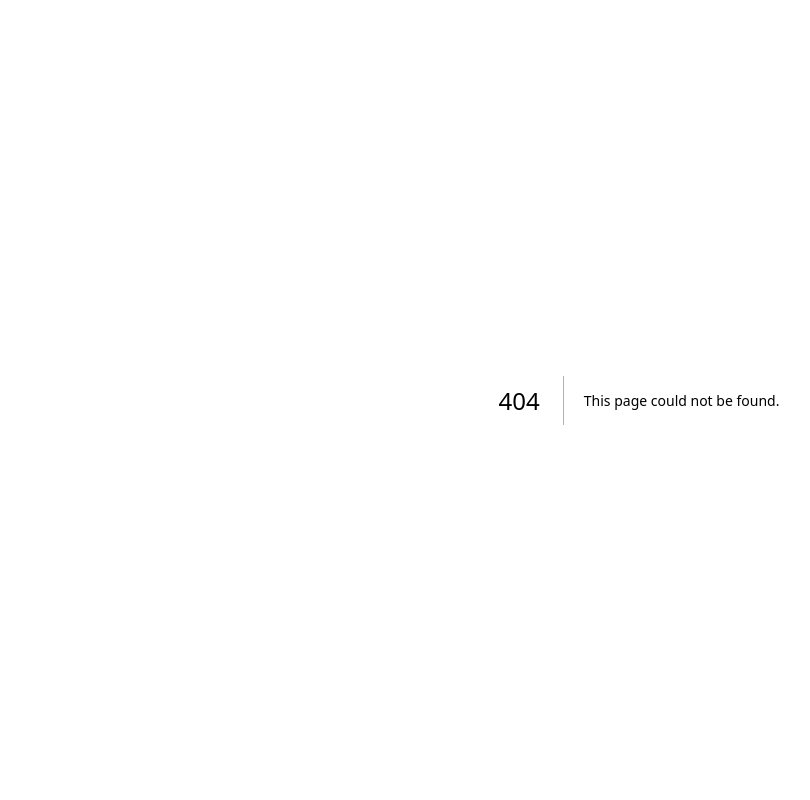
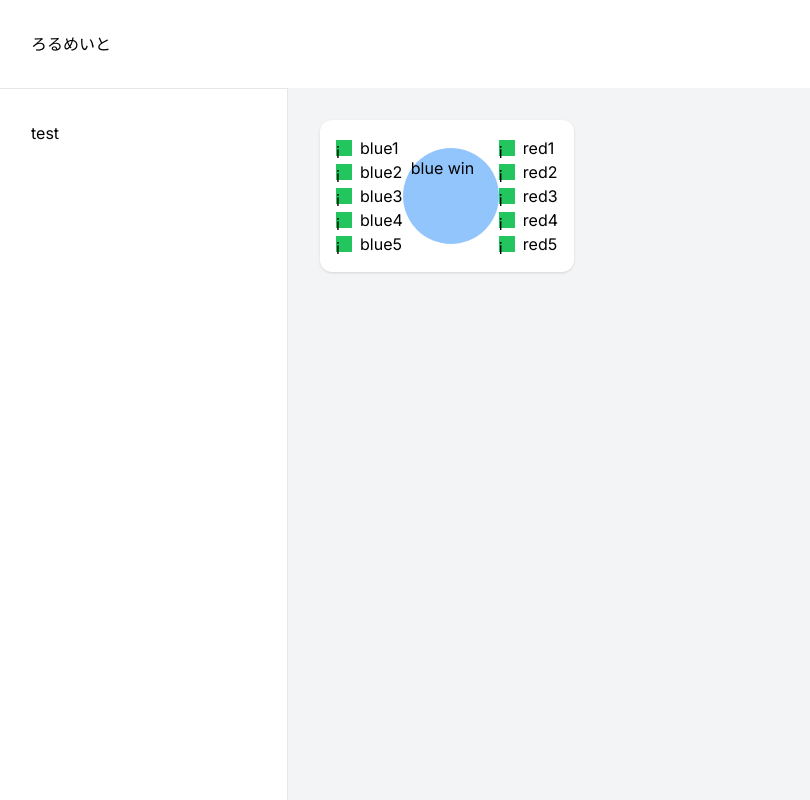
Before and after one commit to ponkotate/lolmate, a Next.js app: page /history in a window 1280 px wide. Before the commit this address had no page. Shown: the whole page, without its empty margins (1-811 px from the left). Built offline with nearby package versions, Linux system fonts and the light colour scheme.

Commit message:
feat: 雑UI/UX

```diff
--- /dev/null
+++ b/app/history/page.tsx
@@ -0,0 +1,46 @@
+import Dashboard from '@/components/templates/dashboard';
+
+export default function Page() {
+  return (
+    <Dashboard>
+      <div className="w-full p-8">
+        <Cassette />
+      </div>
+    </Dashboard>
+  );
+}
+
+type Summoner = {
+  name: string;
+};
+
+const Cassette = () => (
+  <div className="flex flex-row items-center justify-between rounded-xl bg-white p-4 shadow">
+    <div className="flex flex-col">
+      <Summoner name="blue1" />
+      <Summoner name="blue2" />
+      <Summoner name="blue3" />
+      <Summoner name="blue4" />
+      <Summoner name="blue5" />
+    </div>
+    <div>
+      <div className="h-24 w-24 rounded-full bg-blue-300 p-2">blue win</div>
+    </div>
+    <div className="flex flex-col">
+      <Summoner name="red1" />
+      <Summoner name="red2" />
+      <Summoner name="red3" />
+      <Summoner name="red4" />
+      <Summoner name="red5" />
+    </div>
+  </div>
+);
+
+const Summoner = ({ name }: Summoner) => (
+  <div className="flex flex-row items-center gap-2">
+    <div className="h-4 w-4 bg-green-500">i</div>
+    <div>
+      <span>{name}</span>
+    </div>
+  </div>
+);
--- a/app/page.tsx
+++ b/app/page.tsx
@@ -1,113 +1,9 @@
-import Image from "next/image";
+import Dashboard from '@/components/templates/dashboard';
 
-export default function Home() {
+export default function Page() {
   return (
-    <main className="flex min-h-screen flex-col items-center justify-between p-24">
-      <div className="z-10 w-full max-w-5xl items-center justify-between font-mono text-sm lg:flex">
-        <p className="fixed left-0 top-0 flex w-full justify-center border-b border-gray-300 bg-gradient-to-b from-zinc-200 pb-6 pt-8 backdrop-blur-2xl dark:border-neutral-800 dark:bg-zinc-800/30 dark:from-inherit lg:static lg:w-auto  lg:rounded-xl lg:border lg:bg-gray-200 lg:p-4 lg:dark:bg-zinc-800/30">
-          Get started by editing&nbsp;
-          <code className="font-mono font-bold">app/page.tsx</code>
-        </p>
-        <div className="fixed bottom-0 left-0 flex h-48 w-full items-end justify-center bg-gradient-to-t from-white via-white dark:from-black dark:via-black lg:static lg:size-auto lg:bg-none">
-          <a
-            className="pointer-events-none flex place-items-center gap-2 p-8 lg:pointer-events-auto lg:p-0"
-            href="https://vercel.com?utm_source=create-next-app&utm_medium=appdir-template&utm_campaign=create-next-app"
-            target="_blank"
-            rel="noopener noreferrer"
-          >
-            By{" "}
-            <Image
-              src="/vercel.svg"
-              alt="Vercel Logo"
-              className="dark:invert"
-              width={100}
-              height={24}
-              priority
-            />
-          </a>
-        </div>
-      </div>
-
-      <div className="relative z-[-1] flex place-items-center before:absolute before:h-[300px] before:w-full before:-translate-x-1/2 before:rounded-full before:bg-gradient-radial before:from-white before:to-transparent before:blur-2xl before:content-[''] after:absolute after:-z-20 after:h-[180px] after:w-full after:translate-x-1/3 after:bg-gradient-conic after:from-sky-200 after:via-blue-200 after:blur-2xl after:content-[''] before:dark:bg-gradient-to-br before:dark:from-transparent before:dark:to-blue-700 before:dark:opacity-10 after:dark:from-sky-900 after:dark:via-[#0141ff] after:dark:opacity-40 sm:before:w-[480px] sm:after:w-[240px] before:lg:h-[360px]">
-        <Image
-          className="relative dark:drop-shadow-[0_0_0.3rem_#ffffff70] dark:invert"
-          src="/next.svg"
-          alt="Next.js Logo"
-          width={180}
-          height={37}
-          priority
-        />
-      </div>
-
-      <div className="mb-32 grid text-center lg:mb-0 lg:w-full lg:max-w-5xl lg:grid-cols-4 lg:text-left">
-        <a
-          href="https://nextjs.org/docs?utm_source=create-next-app&utm_medium=appdir-template&utm_campaign=create-next-app"
-          className="group rounded-lg border border-transparent px-5 py-4 transition-colors hover:border-gray-300 hover:bg-gray-100 hover:dark:border-neutral-700 hover:dark:bg-neutral-800/30"
-          target="_blank"
-          rel="noopener noreferrer"
-        >
-          <h2 className="mb-3 text-2xl font-semibold">
-            Docs{" "}
-            <span className="inline-block transition-transform group-hover:translate-x-1 motion-reduce:transform-none">
-              -&gt;
-            </span>
-          </h2>
-          <p className="m-0 max-w-[30ch] text-sm opacity-50">
-            Find in-depth information about Next.js features and API.
-          </p>
-        </a>
-
-        <a
-          href="https://nextjs.org/learn?utm_source=create-next-app&utm_medium=appdir-template-tw&utm_campaign=create-next-app"
-          className="group rounded-lg border border-transparent px-5 py-4 transition-colors hover:border-gray-300 hover:bg-gray-100 hover:dark:border-neutral-700 hover:dark:bg-neutral-800/30"
-          target="_blank"
-          rel="noopener noreferrer"
-        >
-          <h2 className="mb-3 text-2xl font-semibold">
-            Learn{" "}
-            <span className="inline-block transition-transform group-hover:translate-x-1 motion-reduce:transform-none">
-              -&gt;
-            </span>
-          </h2>
-          <p className="m-0 max-w-[30ch] text-sm opacity-50">
-            Learn about Next.js in an interactive course with&nbsp;quizzes!
-          </p>
-        </a>
-
-        <a
-          href="https://vercel.com/templates?framework=next.js&utm_source=create-next-app&utm_medium=appdir-template&utm_campaign=create-next-app"
-          className="group rounded-lg border border-transparent px-5 py-4 transition-colors hover:border-gray-300 hover:bg-gray-100 hover:dark:border-neutral-700 hover:dark:bg-neutral-800/30"
-          target="_blank"
-          rel="noopener noreferrer"
-        >
-          <h2 className="mb-3 text-2xl font-semibold">
-            Templates{" "}
-            <span className="inline-block transition-transform group-hover:translate-x-1 motion-reduce:transform-none">
-              -&gt;
-            </span>
-          </h2>
-          <p className="m-0 max-w-[30ch] text-sm opacity-50">
-            Explore starter templates for Next.js.
-          </p>
-        </a>
-
-        <a
-          href="https://vercel.com/new?utm_source=create-next-app&utm_medium=appdir-template&utm_campaign=create-next-app"
-          className="group rounded-lg border border-transparent px-5 py-4 transition-colors hover:border-gray-300 hover:bg-gray-100 hover:dark:border-neutral-700 hover:dark:bg-neutral-800/30"
-          target="_blank"
-          rel="noopener noreferrer"
-        >
-          <h2 className="mb-3 text-2xl font-semibold">
-            Deploy{" "}
-            <span className="inline-block transition-transform group-hover:translate-x-1 motion-reduce:transform-none">
-              -&gt;
-            </span>
-          </h2>
-          <p className="m-0 max-w-[30ch] text-balance text-sm opacity-50">
-            Instantly deploy your Next.js site to a shareable URL with Vercel.
-          </p>
-        </a>
-      </div>
-    </main>
+    <Dashboard>
+      <div></div>
+    </Dashboard>
   );
 }
--- /dev/null
+++ b/components/header.tsx
@@ -0,0 +1,9 @@
+export default function Header() {
+  return (
+    <div className="flex justify-between bg-white p-8">
+      <div>
+        <span>ろるめいと</span>
+      </div>
+    </div>
+  );
+}
--- /dev/null
+++ b/components/sidebar.tsx
@@ -0,0 +1,13 @@
+export default function Sidebar() {
+  return (
+    <div className="flex flex-col border-r border-t border-gray-200 bg-white">
+      <SidebarItem />
+    </div>
+  );
+}
+
+const SidebarItem = () => (
+  <div className="w-72 p-8">
+    <span>test</span>
+  </div>
+);
--- /dev/null
+++ b/components/templates/dashboard.tsx
@@ -0,0 +1,19 @@
+import { ReactNode } from 'react';
+import Header from '@/components/header';
+import Sidebar from '@/components/sidebar';
+
+type Props = {
+  children: ReactNode;
+};
+
+export default function Dashboard({ children }: Props) {
+  return (
+    <div className="flex h-screen flex-col bg-gray-100">
+      <Header />
+      <div className="flex h-full flex-row">
+        <Sidebar />
+        <div>{children}</div>
+      </div>
+    </div>
+  );
+}
```
